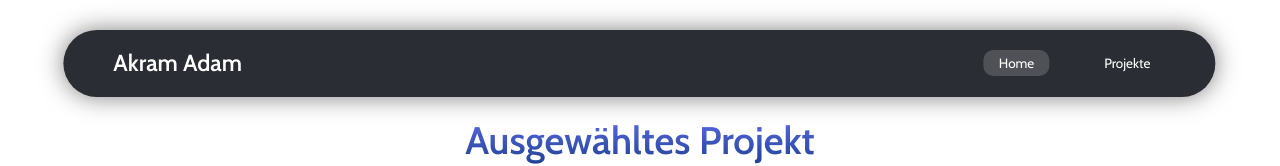
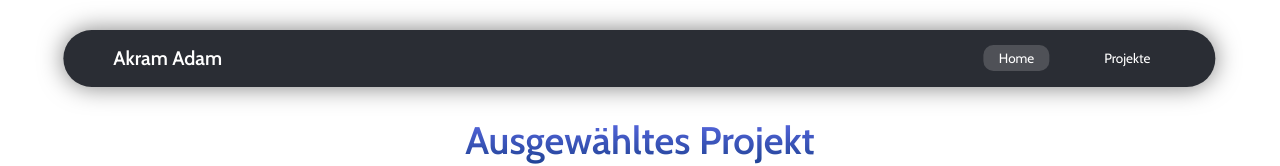
Before and after one commit to akramadam/portfolio-website, a React (Vite) app: page / in a window 1280 px wide. Shown: the top 166 px of the page. Built offline with nearby package versions, Linux system fonts and the light colour scheme.

Commit message:
adjustment

```diff
--- a/src/index.css
+++ b/src/index.css
@@ -144,7 +144,7 @@ body {
 
 .navbar_name{
   font-weight: 600;
-  font-size: clamp(0.8rem, 0.5732rem + 1.0998vw, 1.563rem);  /*30px, 1.563vw*/ ;
+  font-size: clamp(0.8rem, 0.6514rem + 0.7207vw, 1.3rem) /*30px, 1.563vw*/ ;
   cursor: pointer;
   margin-left: 50px;
 
```
